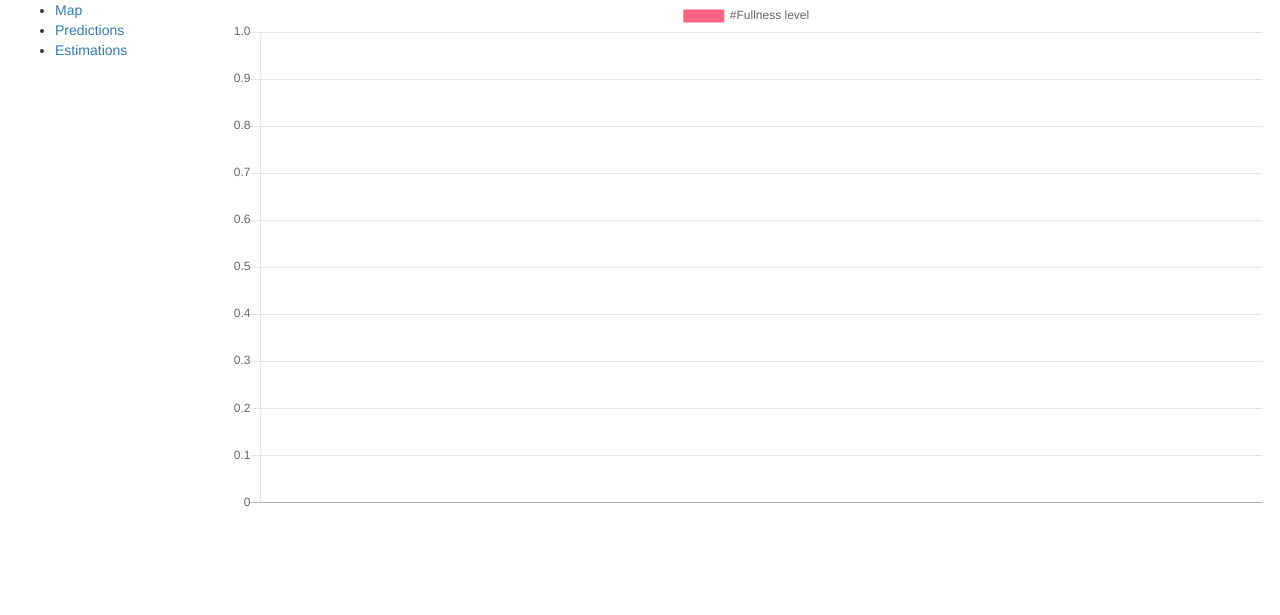
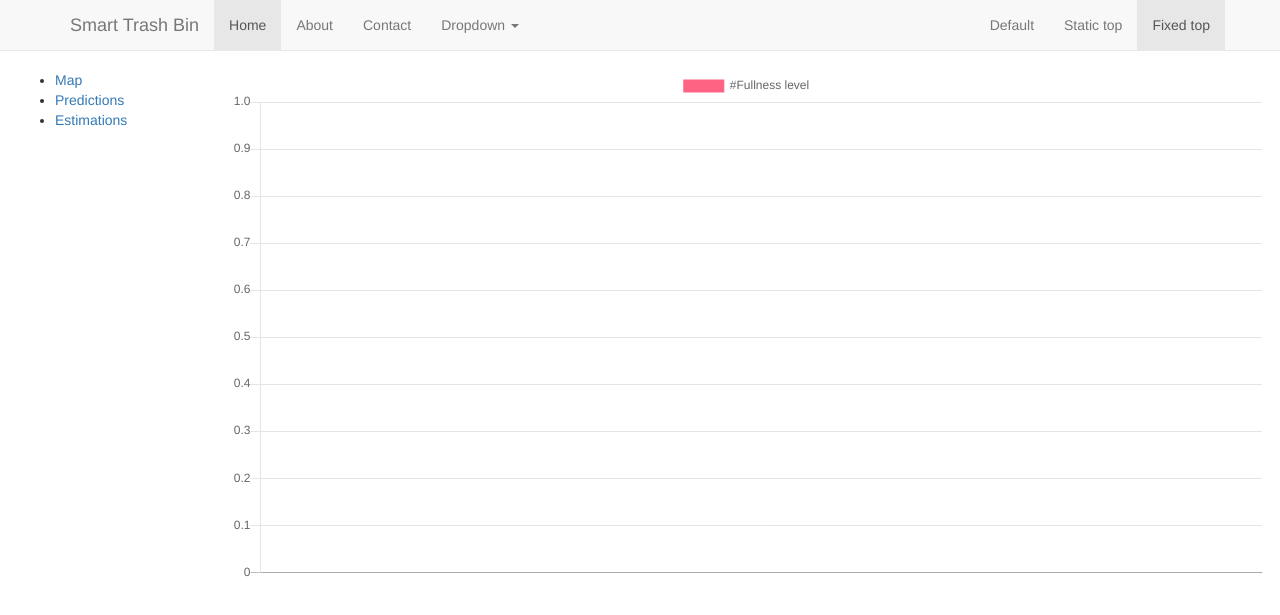
Before and after one commit to Th-Havy/ProductDesign, a Django app: page /map/state/ in a window 1280 px wide. Shown: the top 615 px of the page. Run offline with Django 3.2, Linux system fonts and the light colour scheme; data that the repository does not hold is empty; some libraries are stand-ins or nearby versions.

Commit message:
Added top navigation bar

```diff
--- a/SmartTrashBin/map/templates/base_generic.html
+++ b/SmartTrashBin/map/templates/base_generic.html
@@ -17,7 +17,46 @@
     {% endcomment %}
 </head>
 
-<body>
+<body style="padding-top: 70px">
+
+    <!-- Top nav bar -->
+    <nav class="navbar navbar-default navbar-fixed-top">
+        <div class="container">
+            <div class="navbar-header">
+                <button type="button" class="navbar-toggle collapsed" data-toggle="collapse" data-target="#navbar" aria-expanded="false" aria-controls="navbar">
+                    <span class="sr-only">Toggle navigation</span>
+                    <span class="icon-bar"></span>
+                    <span class="icon-bar"></span>
+                    <span class="icon-bar"></span>
+                </button>
+                <a class="navbar-brand" href="#"> Smart Trash Bin </a>
+            </div>
+            <div id="navbar" class="navbar-collapse collapse">
+                <ul class="nav navbar-nav">
+                    <li class="active"><a href="#">Home</a></li>
+                    <li><a href="#about">About</a></li>
+                    <li><a href="#contact">Contact</a></li>
+                    <li class="dropdown">
+                        <a href="#" class="dropdown-toggle" data-toggle="dropdown" role="button" aria-haspopup="true" aria-expanded="false">Dropdown <span class="caret"></span></a>
+                        <ul class="dropdown-menu">
+                            <li><a href="#">Action</a></li>
+                            <li><a href="#">Another action</a></li>
+                            <li><a href="#">Something else here</a></li>
+                            <li role="separator" class="divider"></li>
+                            <li class="dropdown-header">Nav header</li>
+                            <li><a href="#">Separated link</a></li>
+                            <li><a href="#">One more separated link</a></li>
+                        </ul>
+                    </li>
+                </ul>
+                <ul class="nav navbar-nav navbar-right">
+                    <li><a href="../navbar/">Default</a></li>
+                    <li><a href="../navbar-static-top/">Static top</a></li>
+                    <li class="active"><a href="./">Fixed top <span class="sr-only">(current)</span></a></li>
+                </ul>
+            </div><!--/.nav-collapse -->
+        </div>
+    </nav>
 
     <div class="container-fluid">
 
```
Lines whose indentation alone changed are shown as unchanged.
